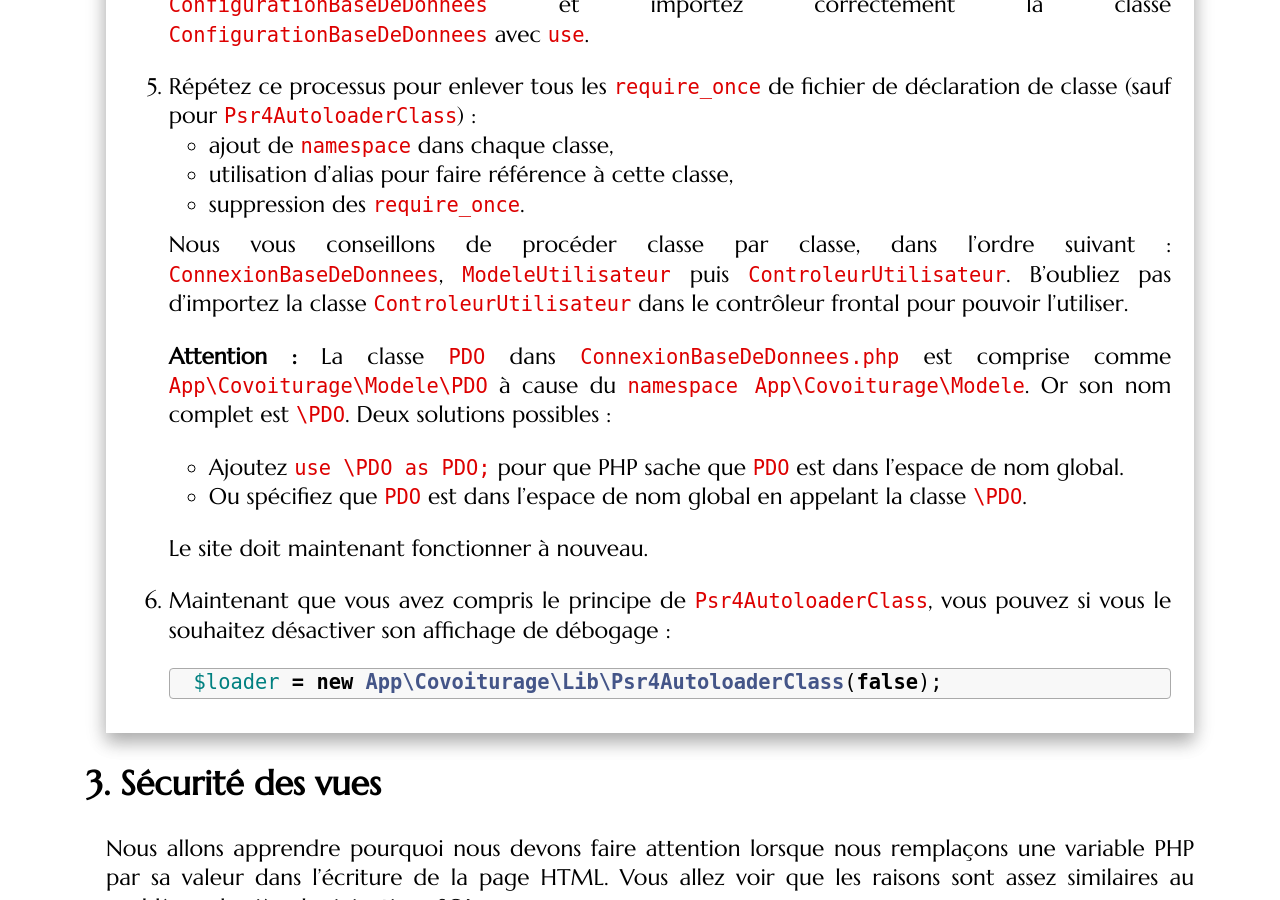
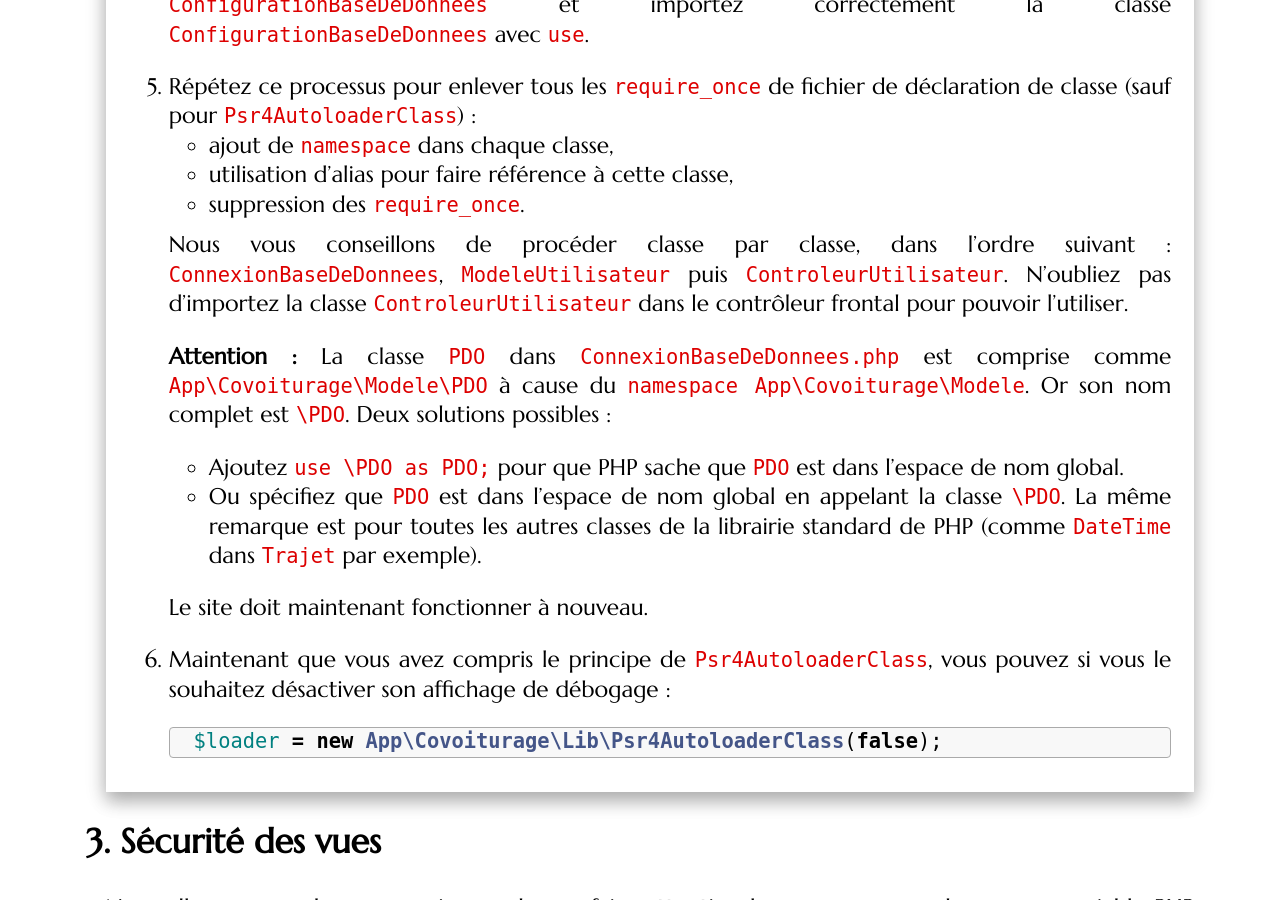
Before and after one commit to romainlebreton/R3.01-DeveloppementWeb, a Jekyll site: the page built from tutorials/tutorial5.md, in a window 1280 px wide and 900 px high, scrolled down 7851 px. Built offline with Jekyll 4.4.1, drawn with Linux system fonts in a browser that asks for light colours; some web fonts are replaced.

Commit message:
Update tutorial5.md

```diff
--- a/tutorials/tutorial5.md
+++ b/tutorials/tutorial5.md
@@ -350,7 +350,7 @@ l'association déclarée précédemment avec `addNamespace` pour remplacer
 
    Nous vous conseillons de procéder classe par classe, dans l'ordre suivant :
    `ConnexionBaseDeDonnees`, `ModeleUtilisateur` puis `ControleurUtilisateur`.
-   B'oubliez pas d'importez la classe `ControleurUtilisateur` dans le contrôleur frontal pour pouvoir l'utiliser.
+   N'oubliez pas d'importez la classe `ControleurUtilisateur` dans le contrôleur frontal pour pouvoir l'utiliser.
 
    **Attention :** La classe `PDO` dans `ConnexionBaseDeDonnees.php` est
    comprise comme `App\Covoiturage\Modele\PDO` à cause du `namespace
@@ -360,6 +360,7 @@ l'association déclarée précédemment avec `addNamespace` pour remplacer
      global.
    * Ou spécifiez que `PDO` est dans l'espace de nom global en appelant la
      classe `\PDO`.
+   La même remarque est pour toutes les autres classes de la librairie standard de PHP (comme `DateTime` dans `Trajet` par exemple).
 
    Le site doit maintenant fonctionner à nouveau.
 7. Maintenant que vous avez compris le principe de `Psr4AutoloaderClass`, vous
```
